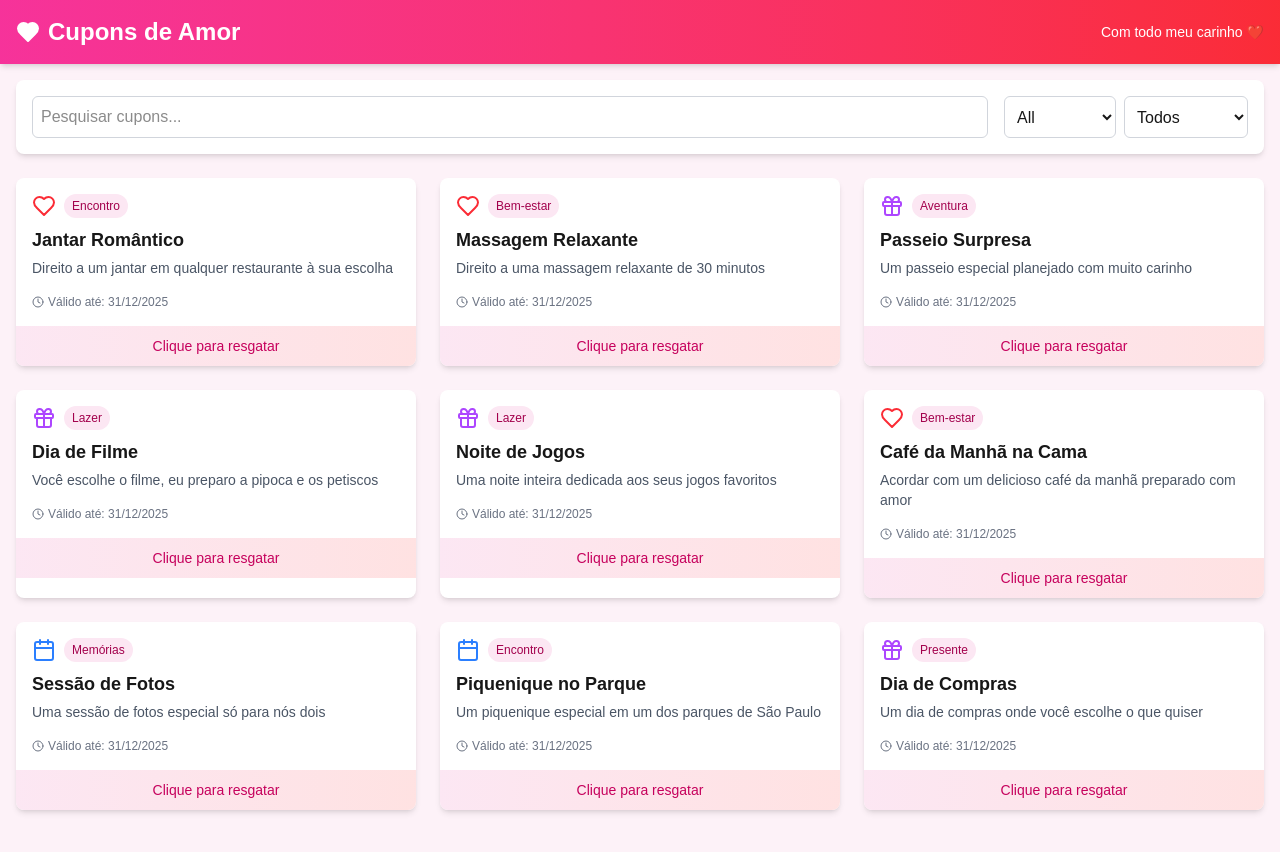
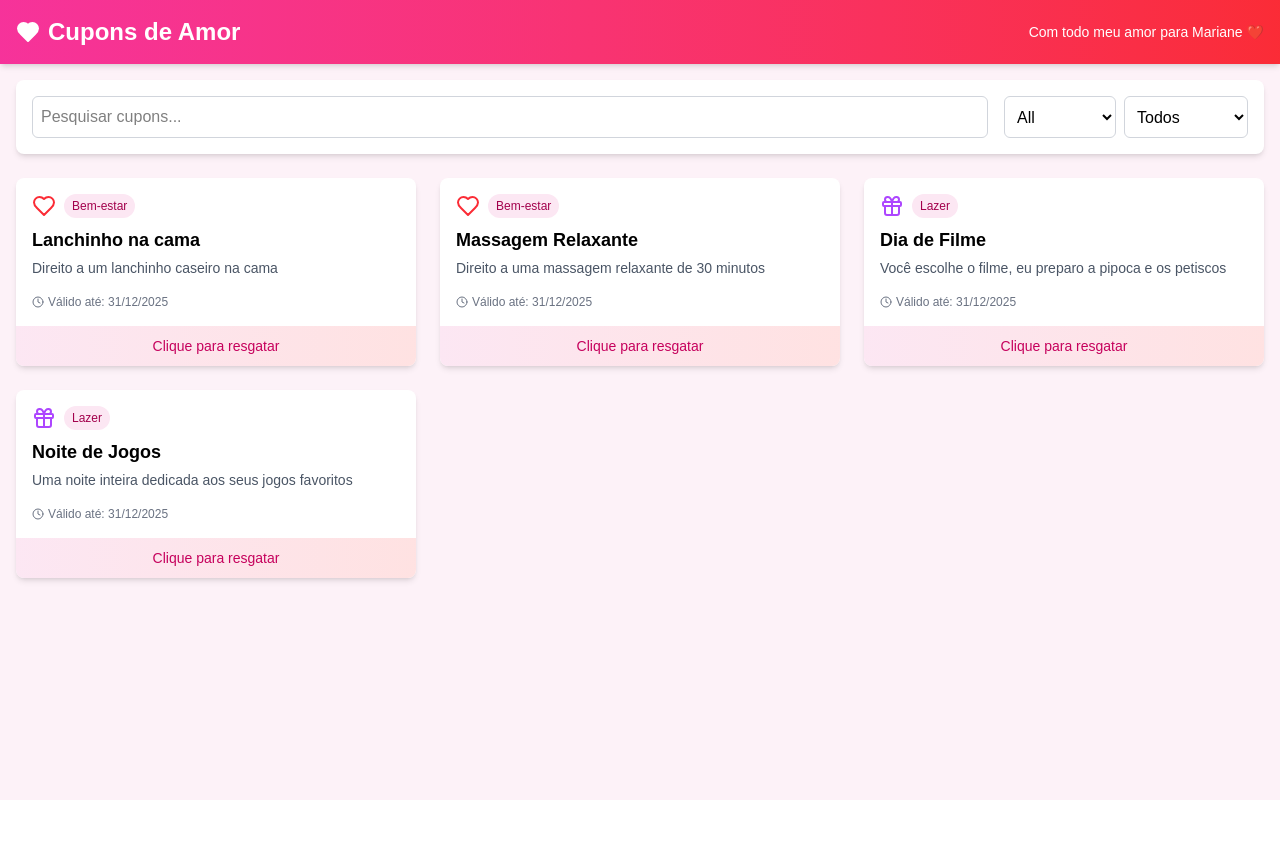
Before and after one commit to UndefinedDl/LoveCupom, a Next.js app: page / in a window 1280 px wide. Shown: the top 852 px of the page. After the commit the page ends 800 px from the top, so only its background shows below. Built offline with nearby package versions, Linux system fonts and the light colour scheme.

Commit message:
fix: modal transparence

```diff
--- a/src/app/components/CupomCard.tsx
+++ b/src/app/components/CupomCard.tsx
@@ -37,7 +37,7 @@
           </span>
         )}
       </div>
-      <h3 className="text-lg font-bold mb-1">{coupon.title}</h3>
+      <h3 className="text-lg text-black font-bold mb-1">{coupon.title}</h3>
       <p className="text-gray-600 text-sm">{coupon.description}</p>
       <div className="mt-4 flex items-center text-xs text-gray-500">
         <Clock size={12} className="mr-1" /> Válido até: {coupon.validUntil}
--- a/src/app/components/CupomModal.tsx
+++ b/src/app/components/CupomModal.tsx
@@ -1,5 +1,6 @@
 import { Clock, X } from 'lucide-react'
 import { getIcon } from './GetIcon'
+import { useEffect, useRef } from 'react'
 
 export const CouponModal = ({
   isVisible,
@@ -8,14 +9,55 @@
   onRedeem,
   message
 }: any) => {
+  const modalRef = useRef<HTMLDivElement>(null)
+
+  // Handle ESC key to close modal
+  useEffect(() => {
+    const handleEsc = (event: KeyboardEvent) => {
+      if (event.key === 'Escape' && isVisible) {
+        onClose()
+      }
+    }
+
+    // Handle click outside to close modal
+    const handleOutsideClick = (event: MouseEvent) => {
+      if (
+        modalRef.current &&
+        !modalRef.current.contains(event.target as Node)
+      ) {
+        onClose()
+      }
+    }
+
+    if (isVisible) {
+      document.addEventListener('keydown', handleEsc)
+      document.addEventListener('mousedown', handleOutsideClick)
+      // Prevent body scroll when modal is open
+      document.body.style.overflow = 'hidden'
+    }
+
+    return () => {
+      document.removeEventListener('keydown', handleEsc)
+      document.removeEventListener('mousedown', handleOutsideClick)
+      document.body.style.overflow = ''
+    }
+  }, [isVisible, onClose])
+
   if (!isVisible || !coupon) return null
 
   return (
-    <div className="fixed inset-0 bg-black bg-opacity-50 flex items-center justify-center p-4 z-50">
-      <div className="bg-white rounded-lg shadow-xl max-w-md w-full overflow-hidden">
+    <div className="fixed inset-0 bg-transparent bg-opacity-70 backdrop-blur-sm flex items-center justify-center p-4 z-50 transition-opacity duration-300">
+      <div
+        ref={modalRef}
+        className="bg-white rounded-lg shadow-xl max-w-md w-full overflow-hidden transform transition-all duration-300 scale-100 opacity-100"
+      >
         <div className="bg-gradient-to-r from-pink-500 to-red-500 p-4 flex justify-between items-center">
           <h3 className="text-white font-bold">{coupon.title}</h3>
-          <button onClick={onClose} className="text-white">
+          <button
+            onClick={onClose}
+            className="text-white hover:bg-white hover:bg-opacity-20 rounded-full p-1 transition-colors"
+            aria-label="Fechar"
+          >
             <X />
           </button>
         </div>
@@ -25,7 +67,7 @@
               {getIcon(coupon.icon)}
             </div>
           </div>
-          <p className="text-center mb-4">{coupon.description}</p>
+          <p className="text-center text-black mb-4">{coupon.description}</p>
           <div className="flex justify-center mb-4">
             <span className="py-1 px-3 bg-pink-100 text-pink-800 rounded-full text-sm">
               {coupon.category}
@@ -39,9 +81,30 @@
           </div>
 
           {message ? (
-            <div className="bg-green-100 text-green-800 p-4 rounded-md text-center mb-4">
-              {message}
-            </div>
+            <>
+              <div className="bg-green-100 text-green-800 p-4 rounded-md text-center mb-4">
+                {message}
+              </div>
+              <a
+                href={`https://wa.me/5511944502819?text=Olá! Resgatei o cupom: ${encodeURIComponent(
+                  coupon.title
+                )} - ${encodeURIComponent(coupon.description)}`}
+                target="_blank"
+                rel="noopener noreferrer"
+                className="w-full bg-green-500 text-white py-3 rounded-md font-medium hover:bg-green-600 transition-colors focus:ring-2 focus:ring-green-400 focus:outline-none flex items-center justify-center"
+              >
+                <svg
+                  viewBox="0 0 24 24"
+                  width="24"
+                  height="24"
+                  className="mr-2 fill-current"
+                >
+                  <path d="M17.472 14.382c-.297-.149-1.758-.867-2.03-.967-.273-.099-.471-.148-.67.15-.197.297-.767.966-.94 1.164-.173.199-.347.223-.644.075-.297-.15-1.255-.463-2.39-1.475-.883-.788-1.48-1.761-1.653-2.059-.173-.297-.018-.458.13-.606.134-.133.298-.347.446-.52.149-.174.198-.298.298-.497.099-.198.05-.371-.025-.52-.075-.149-.669-1.612-.916-2.207-.242-.579-.487-.5-.669-.51-.173-.008-.371-.01-.57-.01-.198 0-.52.074-.792.372-.272.297-1.04 1.016-1.04 2.479 0 1.462 1.065 2.875 1.213 3.074.149.198 2.096 3.2 5.077 4.487.709.306 1.262.489 1.694.625.712.227 1.36.195 1.871.118.571-.085 1.758-.719 2.006-1.413.248-.694.248-1.289.173-1.413-.074-.124-.272-.198-.57-.347z" />
+                  <path d="M12 4a8 8 0 00-8 8c0 1.421.376 2.79 1.07 4L4 20l4.209-1.063A8 8 0 0020 12a8 8 0 00-8-8zm0 14.5a6.508 6.508 0 01-3.589-1.082l-.259-.153-2.659.699.712-2.609-.167-.267A6.495 6.495 0 015.5 12 6.5 6.5 0 1112 18.5z" />
+                </svg>
+                Enviar para WhatsApp
+              </a>
+            </>
           ) : coupon.used ? (
             <div className="bg-gray-100 text-gray-800 p-4 rounded-md text-center mb-4">
               Este cupom já foi resgatado
@@ -49,7 +112,7 @@
           ) : (
             <button
               onClick={onRedeem}
-              className="w-full bg-gradient-to-r from-pink-500 to-red-500 text-white py-3 rounded-md font-medium hover:from-pink-600 hover:to-red-600 transition-colors"
+              className="w-full bg-gradient-to-r from-pink-500 to-red-500 text-white py-3 rounded-md font-medium hover:from-pink-600 hover:to-red-600 transition-colors focus:ring-2 focus:ring-pink-400 focus:outline-none"
             >
               Resgatar Cupom
             </button>
--- a/src/app/components/Header.tsx
+++ b/src/app/components/Header.tsx
@@ -6,7 +6,7 @@
       <h1 className="text-2xl font-bold flex items-center">
         <Heart className="mr-2" fill="white" /> Cupons de Amor
       </h1>
-      <div className="text-sm">Com todo meu carinho ❤️</div>
+      <div className="text-sm">Com todo meu amor para Mariane ❤️</div>
     </div>
   </header>
 )
--- a/src/app/components/Search.tsx
+++ b/src/app/components/Search.tsx
@@ -7,7 +7,7 @@
   setStatusFilter,
   categories
 }: any) => (
-  <div className="bg-white rounded-lg shadow-md p-4 mb-6">
+  <div className="bg-white rounded-lg shadow-md p-4 mb-6 text-black">
     <div className="flex flex-col md:flex-row gap-4">
       <div className="flex-1">
         <input
--- a/src/constants/cupoms.ts
+++ b/src/constants/cupoms.ts
@@ -1,10 +1,10 @@
 export const initialCoupons = [
   {
     id: 1,
-    title: 'Jantar Romântico',
-    description: 'Direito a um jantar em qualquer restaurante à sua escolha',
+    title: 'Lanchinho na cama',
+    description: 'Direito a um lanchinho caseiro na cama',
     icon: 'heart',
-    category: 'Encontro',
+    category: 'Bem-estar',
     used: false,
     validUntil: '31/12/2025'
   },
@@ -14,15 +14,6 @@
     description: 'Direito a uma massagem relaxante de 30 minutos',
     icon: 'heart',
     category: 'Bem-estar',
-    used: false,
-    validUntil: '31/12/2025'
-  },
-  {
-    id: 3,
-    title: 'Passeio Surpresa',
-    description: 'Um passeio especial planejado com muito carinho',
-    icon: 'gift',
-    category: 'Aventura',
     used: false,
     validUntil: '31/12/2025'
   },
@@ -43,41 +34,5 @@
     category: 'Lazer',
     used: false,
     validUntil: '31/12/2025'
-  },
-  {
-    id: 6,
-    title: 'Café da Manhã na Cama',
-    description: 'Acordar com um delicioso café da manhã preparado com amor',
-    icon: 'heart',
-    category: 'Bem-estar',
-    used: false,
-    validUntil: '31/12/2025'
-  },
-  {
-    id: 7,
-    title: 'Sessão de Fotos',
-    description: 'Uma sessão de fotos especial só para nós dois',
-    icon: 'calendar',
-    category: 'Memórias',
-    used: false,
-    validUntil: '31/12/2025'
-  },
-  {
-    id: 8,
-    title: 'Piquenique no Parque',
-    description: 'Um piquenique especial em um dos parques de São Paulo',
-    icon: 'calendar',
-    category: 'Encontro',
-    used: false,
-    validUntil: '31/12/2025'
-  },
-  {
-    id: 9,
-    title: 'Dia de Compras',
-    description: 'Um dia de compras onde você escolhe o que quiser',
-    icon: 'gift',
-    category: 'Presente',
-    used: false,
-    validUntil: '31/12/2025'
   }
 ]
```
